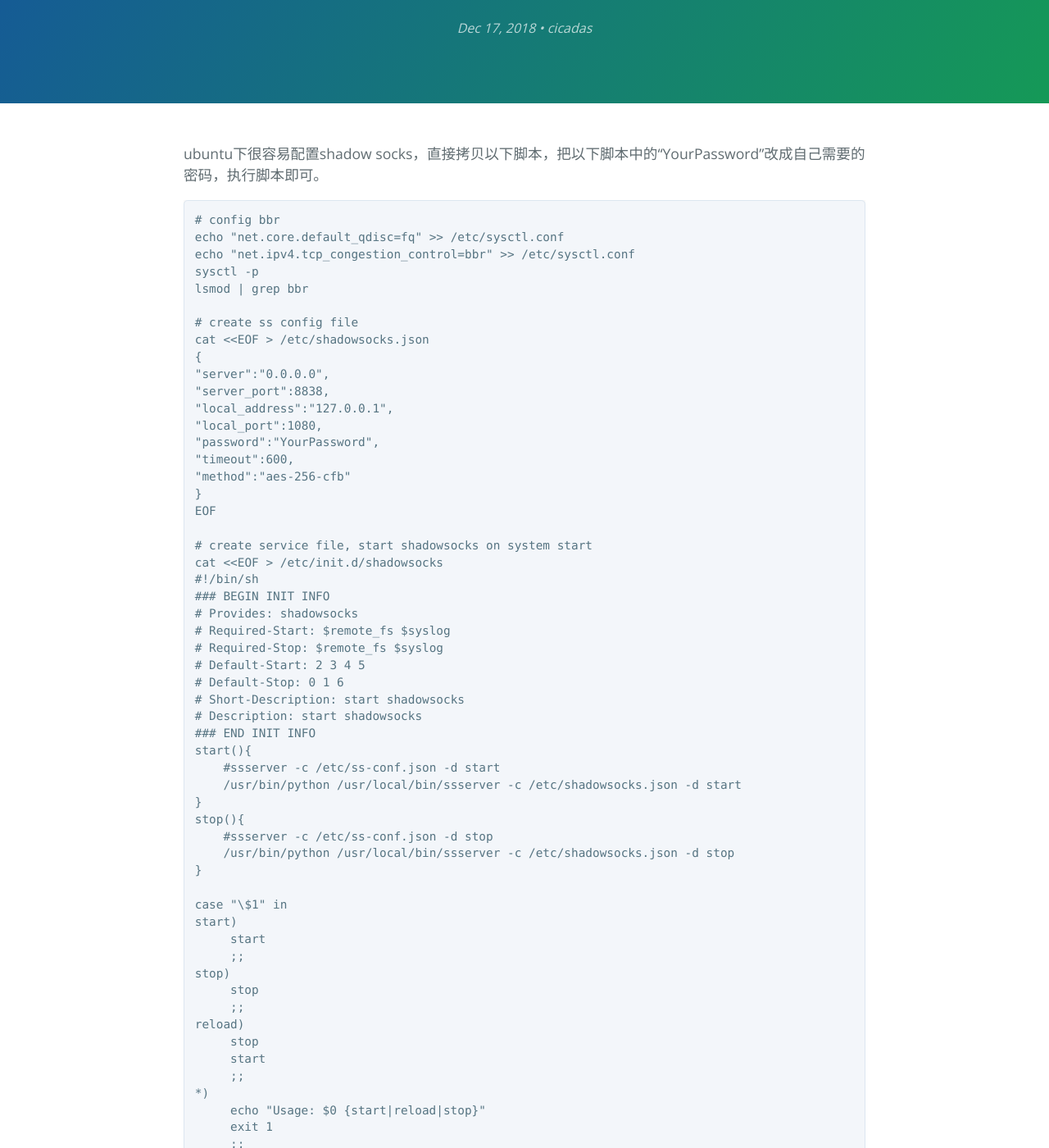
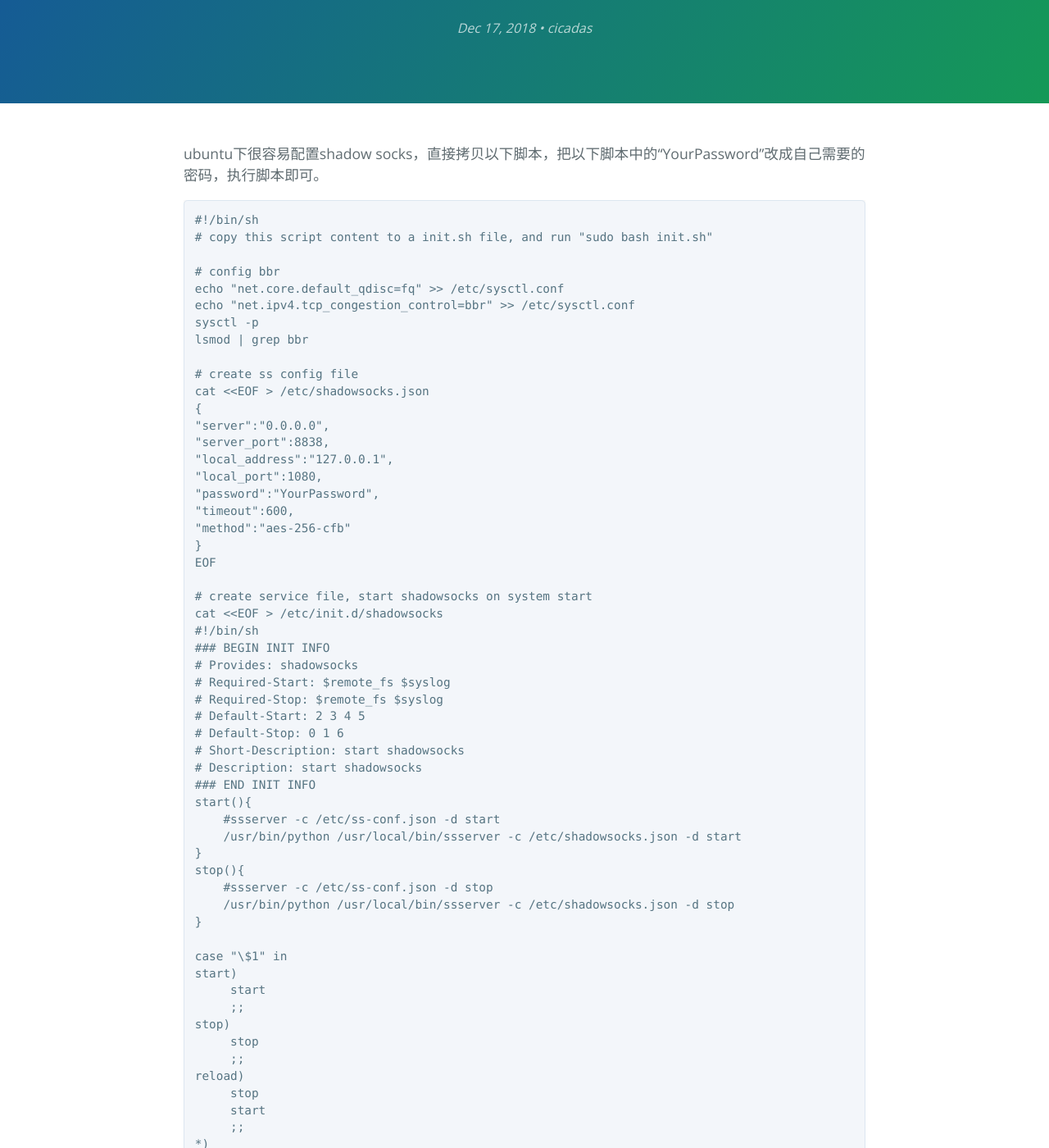
Before and after one commit to cicadas/cicadas.github.io, a Jekyll site: the page built from _posts/2018-12-17-setup-shadowsocks-on-ubuntu.markdown, in a window 1280 px wide and 1400 px high, scrolled down 224 px. Shown: the whole window at 82% size. Built offline with Jekyll 4.4.1, drawn with Linux system fonts in a browser that asks for light colours; some of the changed text lies outside the part shown.

Commit message:
modified ss config

````diff
--- a/_posts/2018-12-17-setup-shadowsocks-on-ubuntu.markdown
+++ b/_posts/2018-12-17-setup-shadowsocks-on-ubuntu.markdown
@@ -8,6 +8,9 @@ categories: 文章
 ubuntu下很容易配置shadow socks，直接拷贝以下脚本，把以下脚本中的“YourPassword”改成自己需要的密码，执行脚本即可。
 
 ```
+#!/bin/sh
+# copy this script content to a init.sh file, and run "sudo bash init.sh"
+
 # config bbr
 echo "net.core.default_qdisc=fq" >> /etc/sysctl.conf
 echo "net.ipv4.tcp_congestion_control=bbr" >> /etc/sysctl.conf
````
